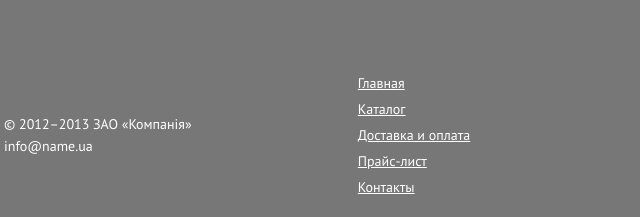
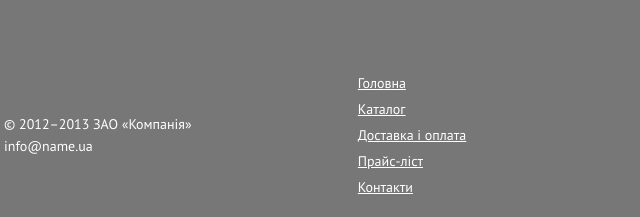
Before and after one commit to ch0p00/3-layout, a plain HTML site: page index.html in a window 1280 px wide. Shown: the part 1995-2212 px from the top of the page, 188-828 px from the left. Drawn offline with nearby package versions, Linux system fonts and the light colour scheme.

Commit message:
Update index.html

```diff
--- a/index.html
+++ b/index.html
@@ -209,11 +209,11 @@
         <div class="footer__info1">© 2012–2013 ЗАО «Компанія»
             <a href="mailto:info@name.ua">info@name.ua</a></div>
         <div class="footer__menu">
-            <a href="#">Главная</a>
+            <a href="#">Головна</a>
             <a href="#">Каталог</a>
-            <a href="#">Доставка и оплата</a>
-            <a href="#">Прайс-лист</a>
-            <a href="#">Контакты</a>
+            <a href="#">Доставка і оплата</a>
+            <a href="#">Прайс-ліст</a>
+            <a href="#">Контакти</a>
         </div>
         <div class="footer__info2">
             <img src="img/footer_logo.png" alt="Footer logo">
```
